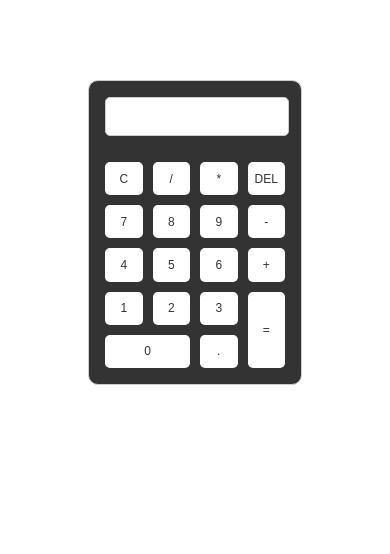
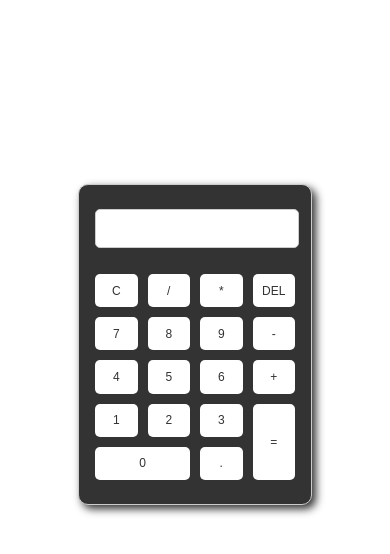
Before and after one commit to bethosin/Calculator-practice, a plain HTML site: page index.html in a window 390 px wide. Drawn offline with Linux system fonts and the light colour scheme.

Commit message:
update
update

```diff
--- a/style.css
+++ b/style.css
@@ -4,18 +4,23 @@ body {
     background-size: cover;
     margin: 0;
     padding: 0;
-    font-family: Arial, sans-serif;
+    background-position: center;
   }
 
   /* Calculator container */
   .calculator {
-    width: 250px;
+    width: 350px;
     margin: 0 auto;
-    padding: 2rem;
+    padding: 3rem 2.5rem;
     border: 1px solid #ccc;
     border-radius: 10px;
     background-color: hsl(0, 0%, 20%);
-    margin-top: 10rem;
+    position: relative;
+    top: 6.5rem;
+    box-shadow: 4px 4px 8px #333;
+
+
+
   }
 
   /* Calculator display input */
@@ -61,8 +66,8 @@ body {
   /* For screens up to 1024px */
   @media (max-width: 1024px) {
     .calculator {
-      width: 220px;
-      padding: 1.5rem;
+      width: 250px;
+      padding: 2rem 1.5rem;
       margin-top: 8rem;
     }
     .calculator input {
@@ -78,8 +83,8 @@ body {
   /* For screens up to 768px */
   @media (max-width: 768px) {
     .calculator {
-      width: 200px;
-      padding: 1.2rem;
+      width: 250px;
+      padding: 1.5rem 1.2rem;
       margin-top: 6rem;
     }
     .calculator input {
@@ -95,8 +100,8 @@ body {
   /* For screens up to 425px */
   @media (max-width: 425px) {
     .calculator {
-      width: 180px;
-      padding: 1rem;
+      width: 200px;
+      padding: 1.5rem 1rem;
       margin-top: 5rem;
     }
     .calculator input {
@@ -112,8 +117,8 @@ body {
   /* For screens up to 375px */
   @media (max-width: 375px) {
     .calculator {
-      width: 160px;
-      padding: 0.8rem;
+      width: 200px;
+      padding: 1.5rem 1rem;
       margin-top: 4rem;
     }
     .calculator input {
@@ -129,8 +134,8 @@ body {
   /* For screens up to 320px */
   @media (max-width: 320px) {
     .calculator {
-      width: 140px;
-      padding: 0.6rem;
+      width: 180px;
+      padding: 1.5rem 1rem;
       margin-top: 3rem;
     }
     .calculator input {
```
